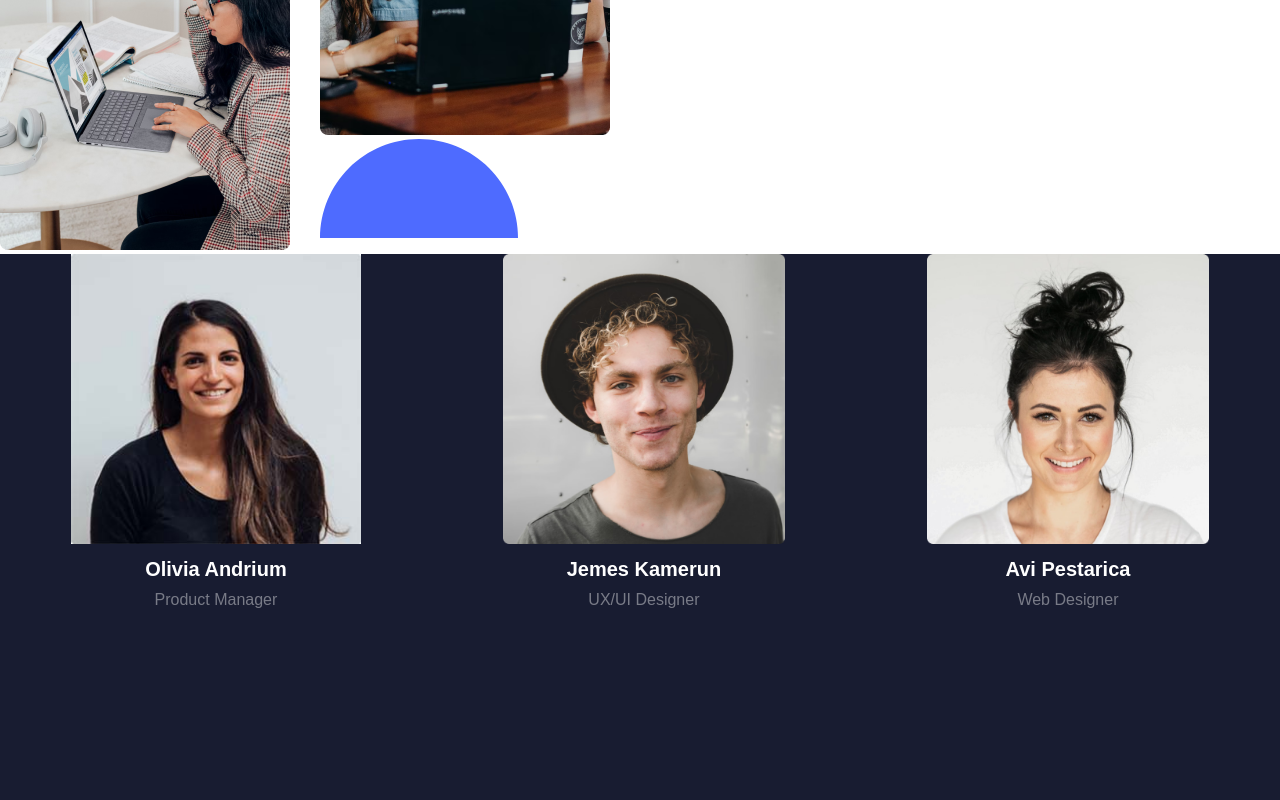
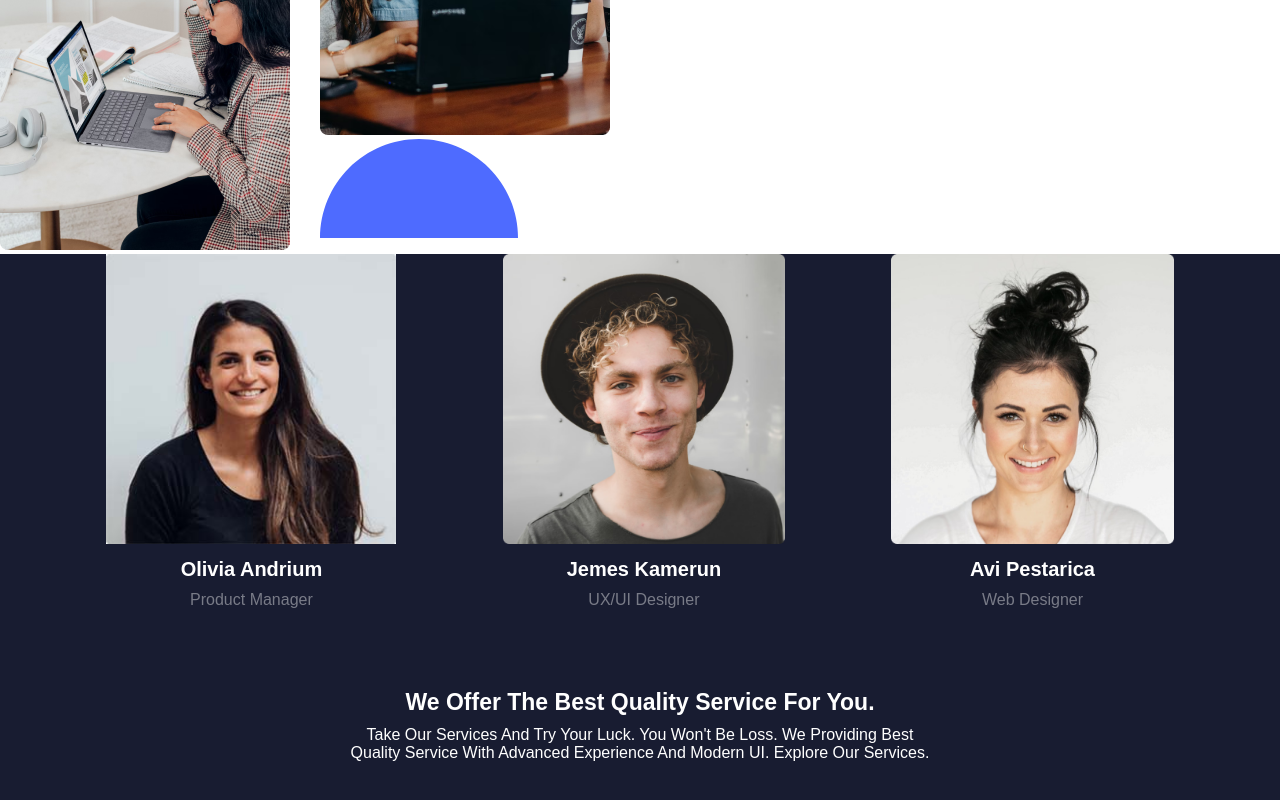
Before and after one commit to Little-F1sh/Project-friday, a plain HTML site: page index.html in a window 1280 px wide. Shown: the part 1140-1940 px from the top of the page. Drawn offline with Linux system fonts and the light colour scheme.

Commit message:
not done

```diff
--- a/css/style.css
+++ b/css/style.css
@@ -213,7 +213,7 @@ left: -20px;
 }
 .Services-col-2 {
     display: flex;
-    justify-content: space-around;
+    justify-content: space-evenly;
 
 }
 .team img {
@@ -232,3 +232,16 @@ left: -20px;
     color: #ffffff6b;
 
 }
+.col-container {
+    width: 600px;
+    margin: 0 auto;
+}
+.col-Services-heading {
+    color: #fff;
+    text-align: center;
+    padding-top: 80px;
+}
+.col-Services-heading h2 {
+ font-size: 23px;
+ padding-bottom: 10px;
+}
--- a/index.html
+++ b/index.html
@@ -111,10 +111,10 @@
                     <h6>Avi Pestarica</h6>
                     <p>Web Designer</p>
                 </div>
-
-
-
-
+            </div>
+            <div class="col-Services-heading col-container">
+                <h2>We Offer The Best Quality Service For You.</h2>
+                <P>Take Our Services And Try Your Luck. You Won't Be Loss. We Providing Best Quality Service With Advanced Experience And Modern UI. Explore Our Services.</P>
 
             </div>
         </div>
```
